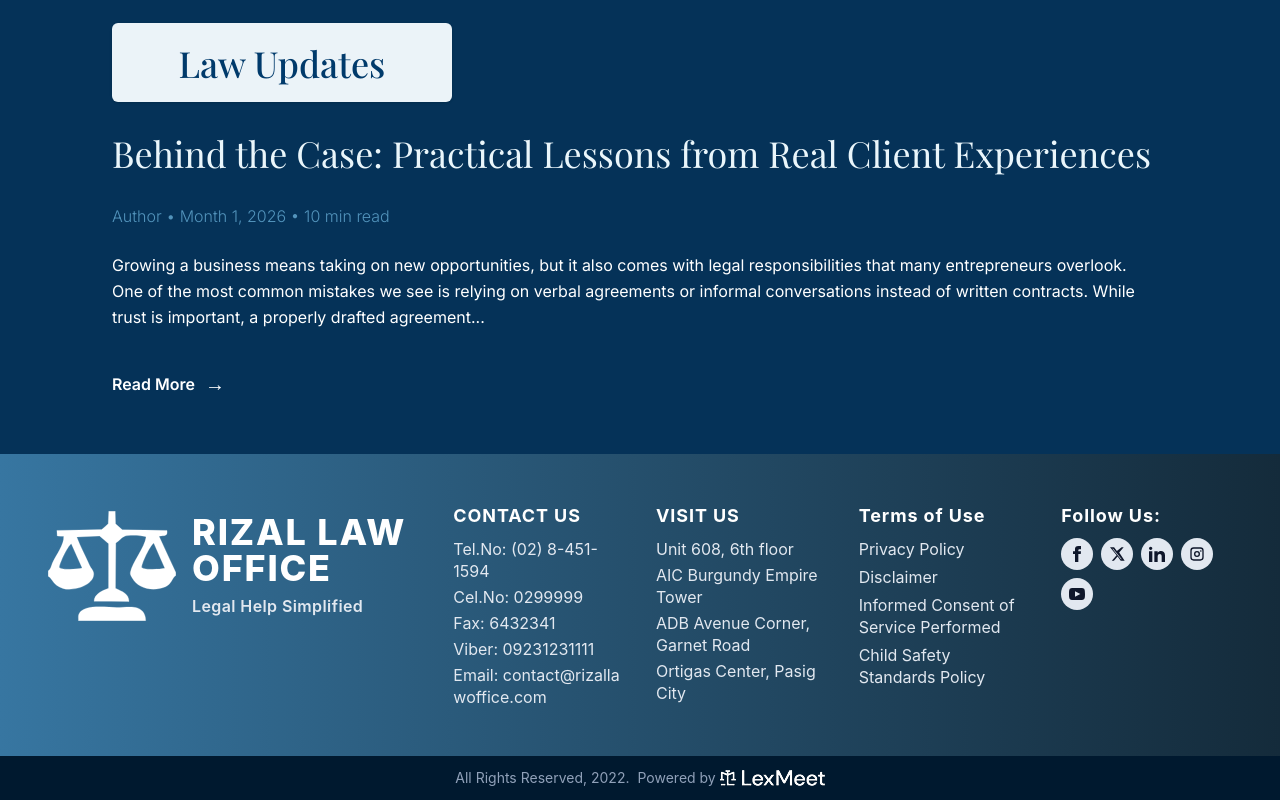
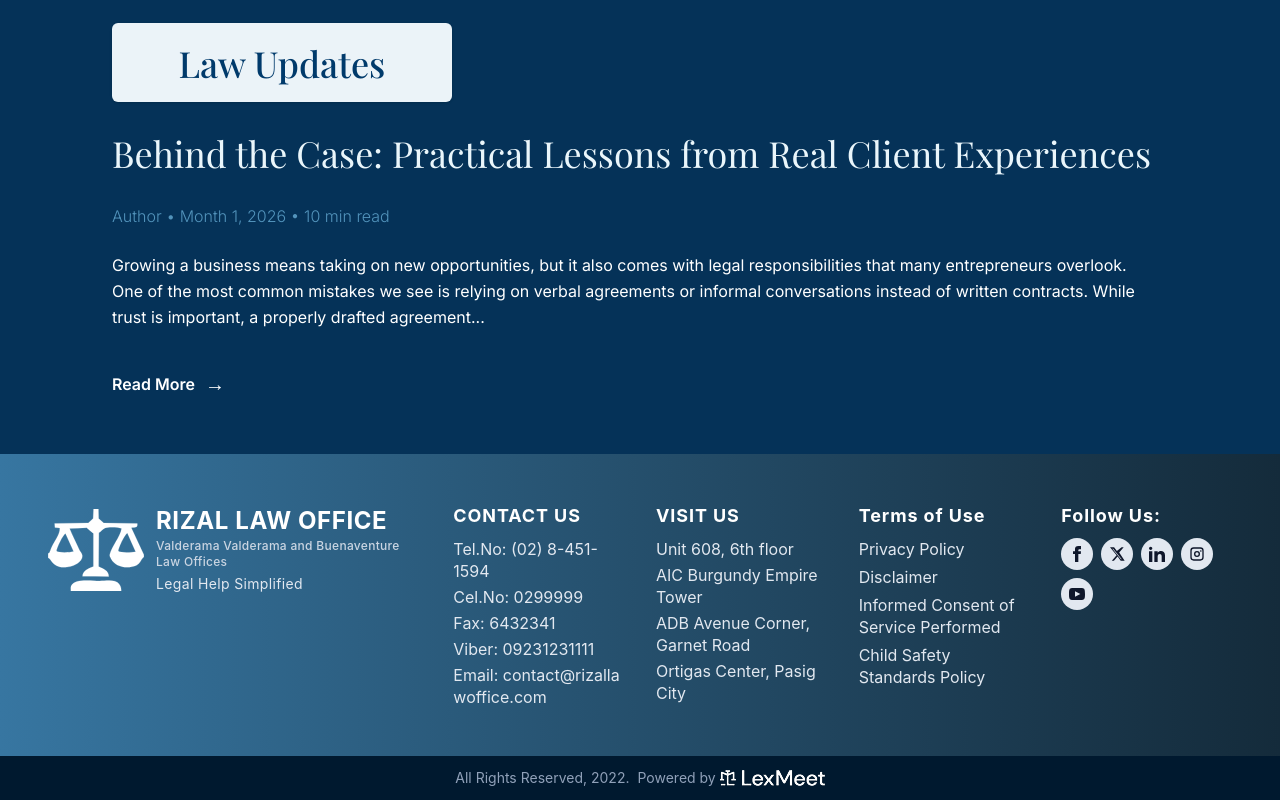
Before and after one commit to karllogdat/lexmeet-group4-template, a React (Vite) app: page / in a window 1280 px wide. Shown: the part 3577-4377 px from the top of the page. Built offline with nearby package versions, Linux system fonts and the light colour scheme; a web font is replaced by a local one.

Commit message:
Fix brand logo and add valderama and buenaventura officers

```diff
--- a/src/components/Footer.jsx
+++ b/src/components/Footer.jsx
@@ -8,29 +8,30 @@ export default function Footer() {
   return (
     <footer className="flex flex-col w-full text-white font-sans">
       {/* Main Footer Container */}
-      <div className="bg-gradient-to-r from-[#3776A1] to-[#142B3B] px-4 sm:px-8 lg:px-12 py-10 sm:py-12">
+      <div className="bg-linear-to-r from-[#3776A1] to-[#142B3B] px-4 sm:px-8 lg:px-12 py-10 sm:py-12">
 
         {/* Responsive Grid Layout */}
         <div className="w-full grid grid-cols-1 sm:grid-cols-2 lg:grid-cols-6 gap-8 items-start">
 
-          {/* Brand Logo Section - Enlarged */}
-          <div className="flex items-center justify-start gap-4 sm:col-span-2 lg:col-span-2 min-w-0">
+          {/* Brand Logo Section - Reduced Size */}
+          <div className="flex items-center justify-start gap-3 sm:col-span-2 lg:col-span-2 min-w-0">
             <img
               src={lexLogo}
               alt="Rizal Law Office Brand Logo"
-              className="w-24 h-24 sm:w-28 sm:h-28 lg:w-32 lg:h-32 object-contain shrink-0"
+              className="w-16 h-16 sm:w-20 sm:h-20 lg:w-24 lg:h-24 object-contain shrink-0"
               onError={(e) => {
                 e.currentTarget.style.display = 'none';
               }}
             />
 
             <div className="text-left font-poppins min-w-0">
-              <h2 className="text-2xl sm:text-3xl lg:text-3xl xl:text-4xl font-extrabold tracking-wider leading-none uppercase break-words">
-                RIZAL LAW
-                <br />
-                OFFICE
+              <h2 className="text-xl sm:text-2xl lg:text-2xl font-bold tracking-wide leading-tight uppercase wrap-break-word">
+                Rizal Law Office
               </h2>
-              <p className="text-sm sm:text-base font-semibold tracking-wide text-slate-200 mt-2">
+              <p className="text-[11px] sm:text-xs font-medium tracking-wide text-slate-300 mt-0.5">
+                Valderama Valderama and Buenaventure Law Offices
+              </p>
+              <p className="text-xs sm:text-sm font-normal tracking-wide text-slate-200 mt-1">
                 Legal Help Simplified
               </p>
             </div>
--- a/src/components/NavBar/Login_out/Signin.jsx
+++ b/src/components/NavBar/Login_out/Signin.jsx
@@ -221,7 +221,7 @@ export default function Signin({ isOpen, onClose, onSwitchToLogin }) {
 
                 <button type="button" className="flex items-center justify-center gap-1.5 py-1.5 sm:py-2 px-1 bg-white text-gray-700 rounded border border-gray-200 hover:bg-gray-50 transition cursor-pointer">
                   <span className="font-poppins text-[9px] sm:text-[11px] font-medium text-gray-800 whitespace-nowrap">Sign up</span>
-                  <AppleIcon className="w-4 h-4 sm:w-[18px] sm:h-[18px] shrink-0 text-gray-800 fill-gray-800" />
+                  <AppleIcon className="w-4 h-4 sm:w-4.5 sm:h-4.5 shrink-0 text-gray-800 fill-gray-800" />
                 </button>
               </div>
             </div>
```
